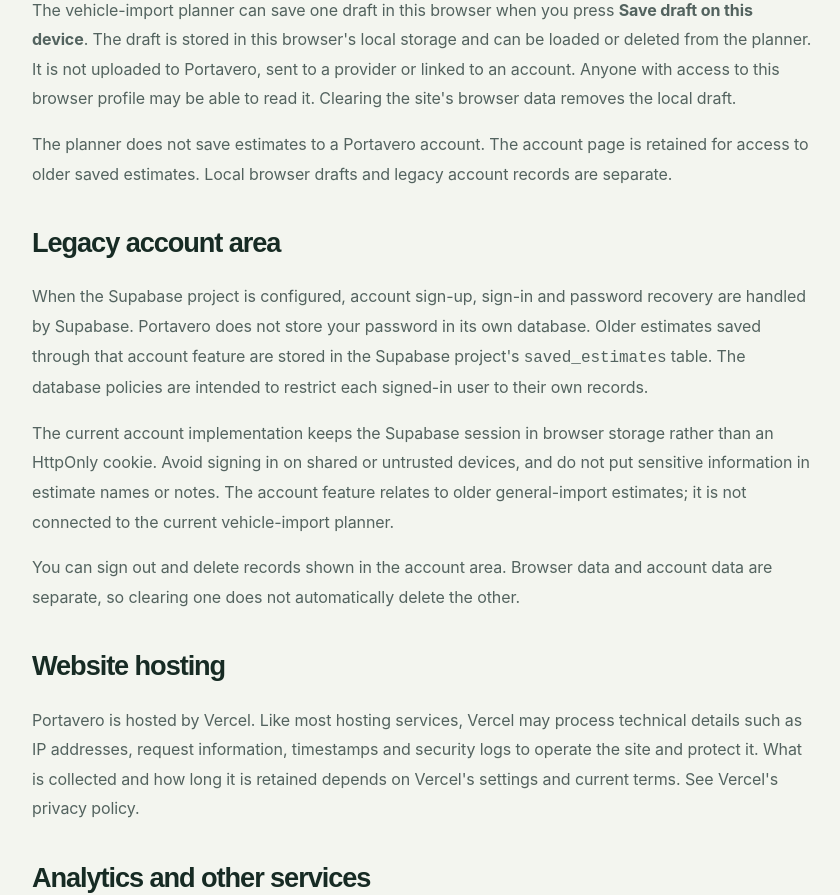
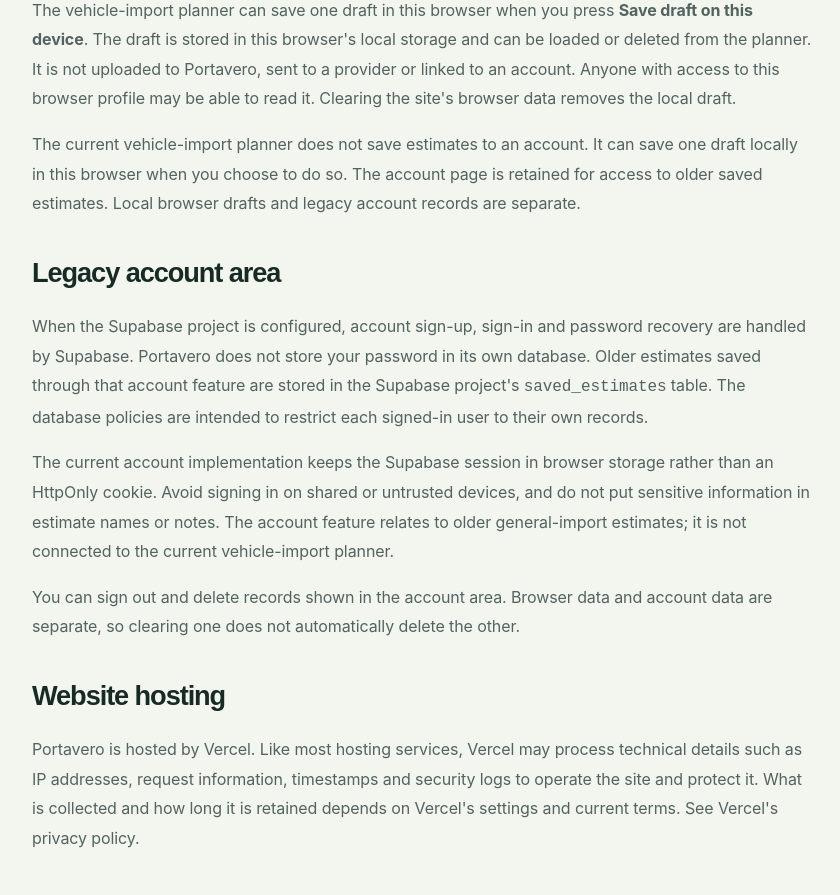
Before and after one commit to GIORGIO2032Q4E/portavero, a Next.js app: page /privacy-policy in a window 1280 px wide. Shown: the part 1680-2575 px from the top of the page, without its empty margins (218-1058 px from the left). Built offline with nearby package versions, Linux system fonts and the light colour scheme; no server answers.

Commit message:
Clarify local drafts in privacy policy

```diff
--- a/src/app/privacy-policy/page.tsx
+++ b/src/app/privacy-policy/page.tsx
@@ -33,7 +33,7 @@ export default function PrivacyPolicyPage() {
           <h2>What may remain in your browser</h2>
           <p>Earlier versions of Portavero included a vehicle comparison list. Data saved by those versions may still remain in the same browser's local storage even though the comparison feature is no longer offered. Anyone with access to that browser profile may be able to see locally stored information. Clearing the site's browser data can remove it, including any draft saved by the current vehicle-import planner.</p>
           <p>The vehicle-import planner can save one draft in this browser when you press <strong>Save draft on this device</strong>. The draft is stored in this browser's local storage and can be loaded or deleted from the planner. It is not uploaded to Portavero, sent to a provider or linked to an account. Anyone with access to this browser profile may be able to read it. Clearing the site's browser data removes the local draft.</p>
-          <p>The planner does not save estimates to a Portavero account. The account page is retained for access to older saved estimates. Local browser drafts and legacy account records are separate.</p>
+          <p>The current vehicle-import planner does not save estimates to an account. It can save one draft locally in this browser when you choose to do so. The account page is retained for access to older saved estimates. Local browser drafts and legacy account records are separate.</p>
 
           <h2>Legacy account area</h2>
           <p>When the Supabase project is configured, account sign-up, sign-in and password recovery are handled by Supabase. Portavero does not store your password in its own database. Older estimates saved through that account feature are stored in the Supabase project's <code>saved_estimates</code> table. The database policies are intended to restrict each signed-in user to their own records.</p>
```
